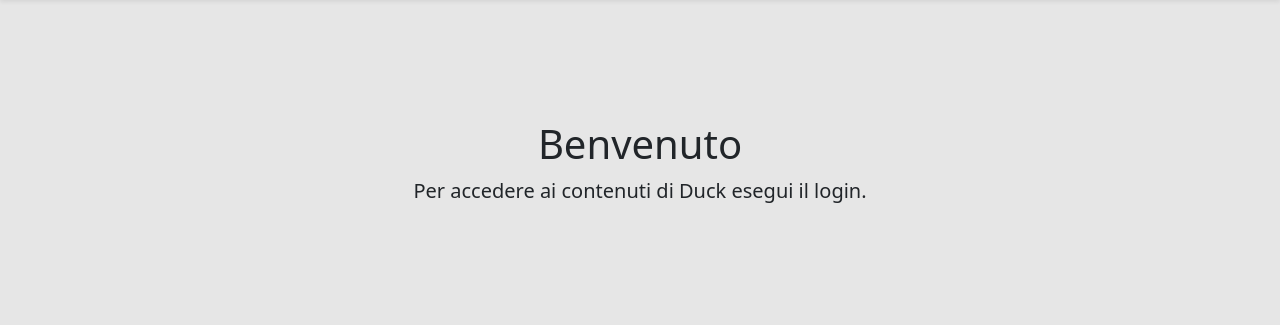
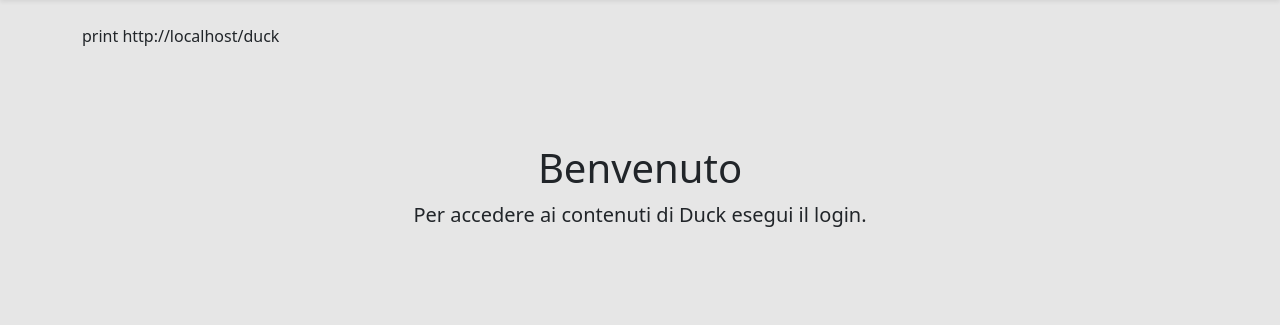
Before and after one commit to HiristrianGaro/duck, a PHP site: page /duck/ in a window 1280 px wide. Shown: the part 70-395 px from the top of the page. Run offline with PHP 8.4, Linux system fonts and the light colour scheme.

Commit message:
primo_commit

```diff
--- a/common/header.php
+++ b/common/header.php
@@ -12,5 +12,5 @@
 
   <link rel="stylesheet" href="https://cdn.jsdelivr.net/npm/bootstrap@5.3.3/dist/css/bootstrap.css">
   <link rel="stylesheet" href="https://cdn.jsdelivr.net/npm/bootstrap-icons@1.11.0/font/bootstrap-icons.css">
-  <link href="/Duck/css/style.css" rel="stylesheet">
+  <link href="css/style.css" rel="stylesheet">
 </head>
--- a/config.php
+++ b/config.php
@@ -16,4 +16,6 @@ $log_file = 'phplog.log';
 
 ini_set('error_log', $log_file);
 
+//echo "test in echo" . ROOT_DIR;
+
 ?>
--- a/index.php
+++ b/index.php
@@ -20,10 +20,8 @@
     <?php include "common/navbar.php"; ?>
     <?php include "common/searchCollapse.php"; ?>
     <div class="container" id="main-page">
-
-
+    <?php echo "print " . SITE_DOMAIN;?>
       <?php if(!isset($_SESSION['Status'])) {include 'frontend/landingPage.html';}?>
-
     </div>
 
   </main>
```
